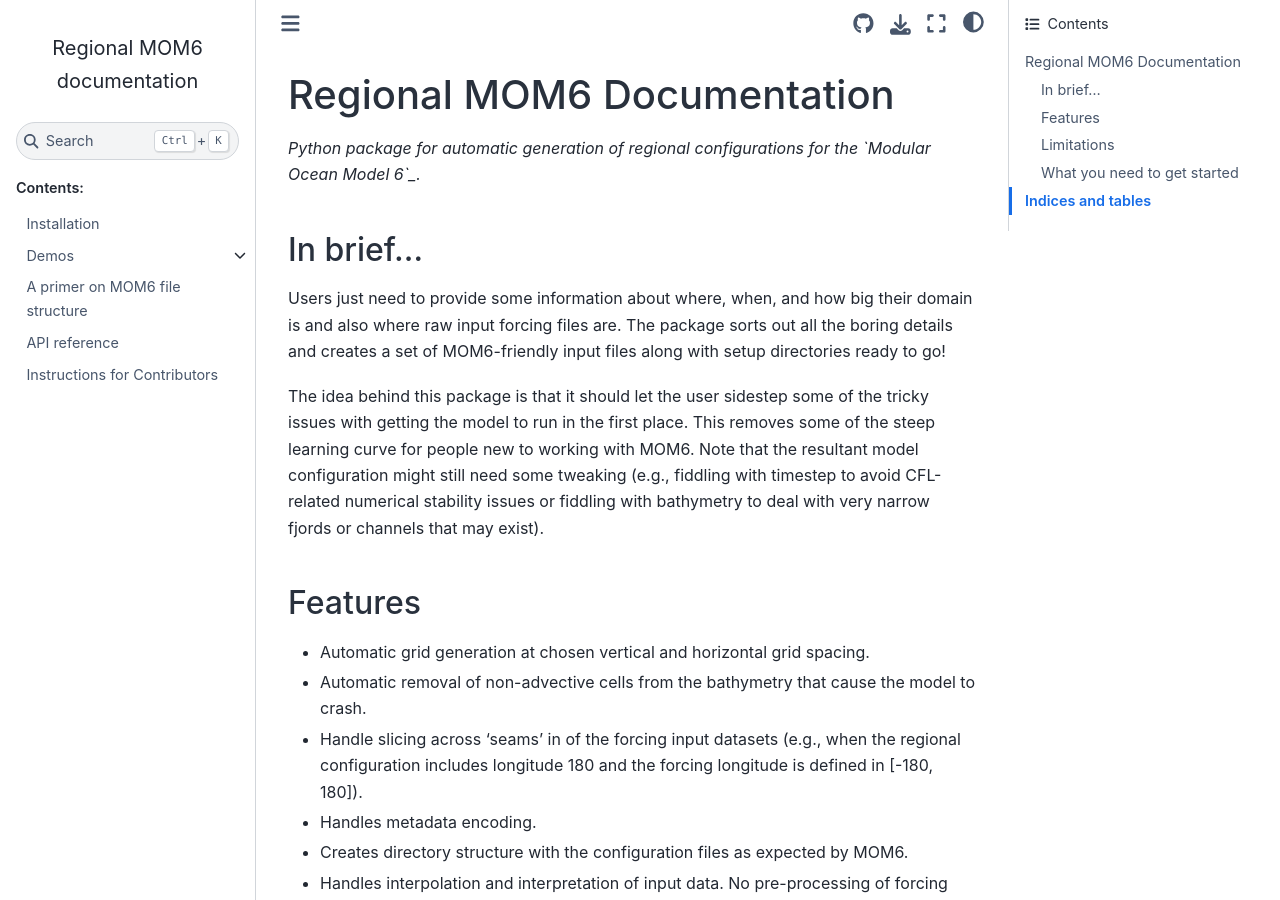
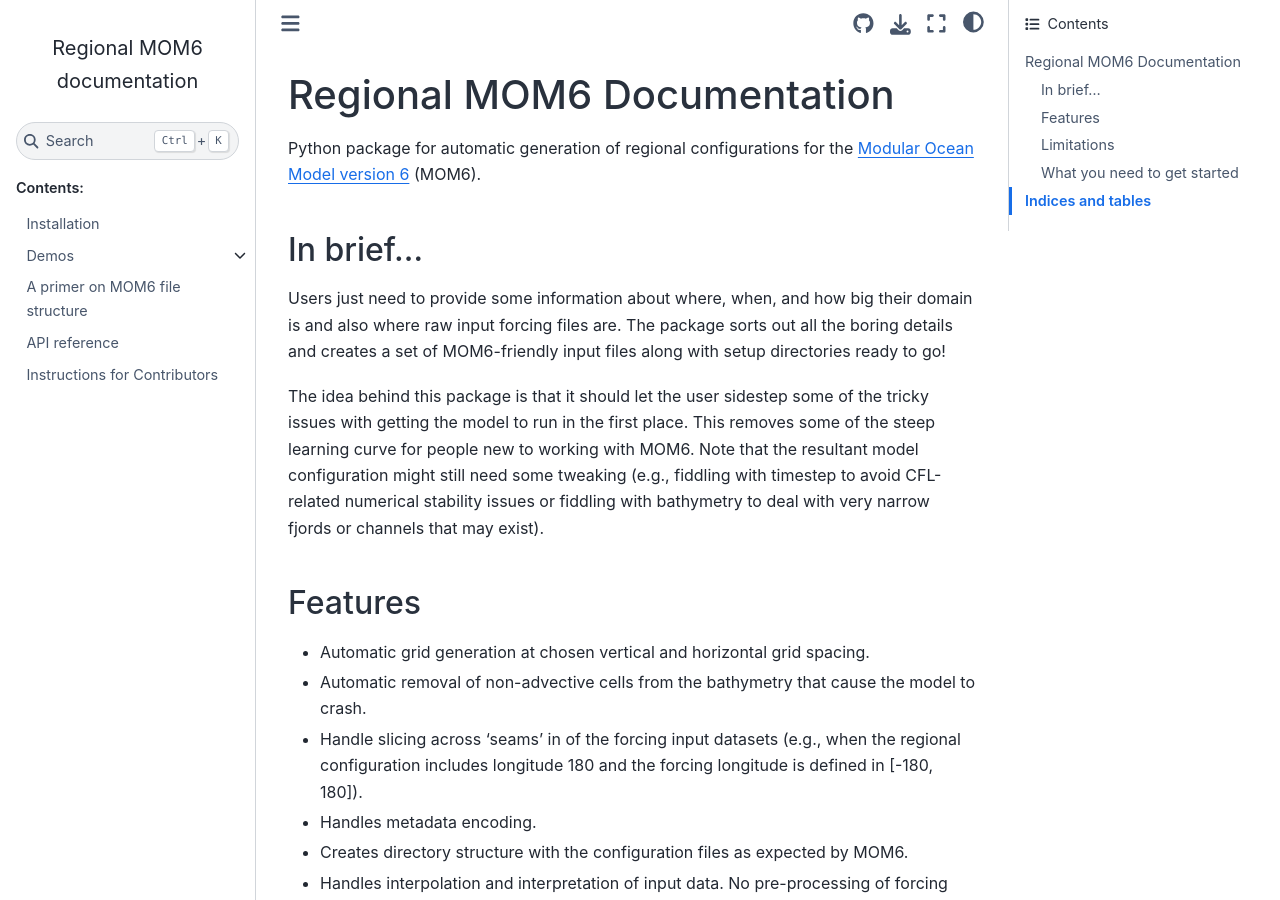
Before and after one commit to COSIMA/regional-mom6, a Sphinx documentation site: the page built from docs/index.rst, in a window 1280 px wide and 900 px high. Built offline with Sphinx 7.4.7 and the Sphinx Book theme 1.1.4, drawn with Linux system fonts in a browser that asks for light colours; pages that are not in the unit, such as notebooks, are missing from menus.

Commit message:
fix broken MOM6 link in docs

```diff
--- a/docs/index.rst
+++ b/docs/index.rst
@@ -1,7 +1,7 @@
 Regional MOM6 Documentation
 ===========================
 
-*Python package for automatic generation of regional configurations for the `Modular Ocean Model 6`_.*
+Python package for automatic generation of regional configurations for the `Modular Ocean Model version 6`_ (MOM6).
 
 
 In brief...
@@ -55,7 +55,7 @@ What you need to get started
 Browse through the `demos <demos.html>`_.
 
 
-.. _Modular Ocean Model 6: https://github.com/mom-ocean/MOM6
+.. _Modular Ocean Model version 6: https://github.com/mom-ocean/MOM6
 .. _open a pull request: https://github.com/COSIMA/regional-mom6/pulls
 
 
```
